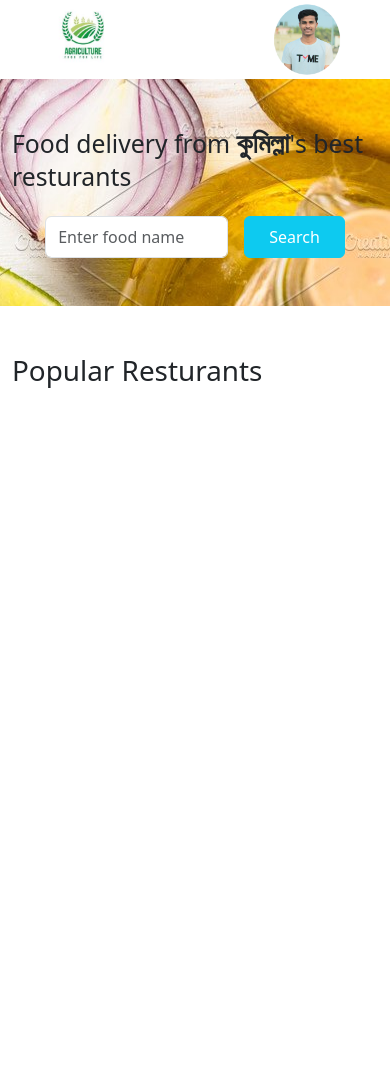
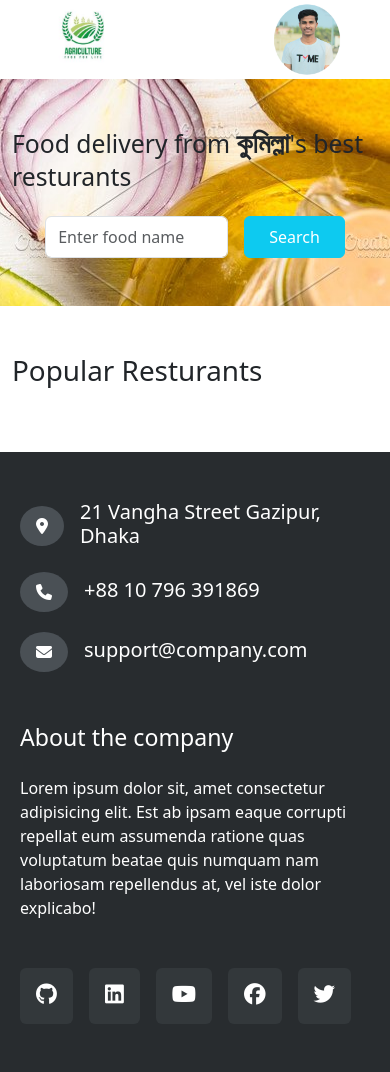
Before and after one commit to masumbillah99/js-api-json-projects, a plain HTML site: page Meal Db project/index.html in a window 390 px wide. Before the commit the page ends 844 px from the top, so only its background shows below. Drawn offline with nearby package versions, Linux system fonts and the light colour scheme; no server answers; a web font is replaced by a local one.

Commit message:
add footer & responsive it, add some social links

```diff
--- a/Meal Db project/index.html
+++ b/Meal Db project/index.html
@@ -40,24 +40,74 @@
     </header>
 
     <main>
+        <!-- food item section -->
         <section class="container my-5">
             <h1>Popular Resturants</h1>
             <div id="meal-container" class="row row-cols-1 row-cols-md-2 row-cols-lg-4 g-4 my-3">
-
-                <!-- <div class="col">
-                    <div class="card">
-                        <img src="..." class="card-img-top" alt="...">
-                        <div class="card-body">
-                            <h5 class="card-title">Card title</h5>
-                            <p class="card-text">This is a longer card with supporting text below as a natural lead-in
-                                to additional content. This content is a little bit longer.</p>
-                        </div>
-                    </div>
-                </div> -->
-
             </div>
         </section>
+
+        <section>
+
+        </section>
     </main>
+
+    <!-- footer -->
+    <footer class="text-white py-5">
+        <section class="container">
+            <div class="row justify-content-between align-items-center px-2 px-lg-0">
+                <div class="col-sm-12 col-md-6">
+                    <div class="d-flex align-items-center gap-3 mb-3">
+                        <span class="bg-secondary bg-opacity-50 mb-1 px-3 py-2 rounded-circle">
+                            <i class="fa-solid fa-location-dot text-white"></i>
+                        </span>
+                        <h5>21 Vangha Street Gazipur, Dhaka</h5>
+                    </div>
+                    <div class="d-flex align-items-center gap-3 mb-3">
+                        <span class="bg-secondary bg-opacity-50 mb-1 px-3 py-2 rounded-circle">
+                            <i class="fa-solid fa-phone text-white"></i>
+                        </span>
+                        <h5>+88 10 796 391869</h5>
+                    </div>
+                    <div class="d-flex align-items-center gap-3">
+                        <span class="bg-secondary bg-opacity-50 mb-1 px-3 py-2 rounded-circle">
+                            <i class="fa-solid fa-envelope text-white"></i>
+                        </span>
+                        <h5>support@company.com</h5>
+                    </div>
+                </div>
+
+                <div class="col-sm-12 col-md-6 pt-5 pt-lg-0">
+                    <h3 class="mb-4">About the company</h3>
+                    <p>
+                        Lorem ipsum dolor sit, amet consectetur adipisicing elit. Est ab ipsam eaque corrupti repellat
+                        eum
+                        assumenda ratione quas voluptatum beatae quis numquam nam laboriosam repellendus at, vel iste
+                        dolor
+                        explicabo!
+                    </p>
+                    <!-- social links -->
+                    <div class="d-flex gap-3 mt-5">
+                        <a href="https://github.com/masumbillah99" target="_blank" class="text-decoration-none text-white p-3 rounded cursor link-animation">
+                            <i class="fa-brands fa-github fs-4"></i>
+                        </a>
+                        <a href="https://www.linkedin.com/in/masumbillah99/" target="_blank" class="text-decoration-none text-white p-3 rounded cursor link-animation">
+                            <i class="fa-brands fa-linkedin fs-4"></i>
+                        </a>
+                        <a href="https://www.youtube.com/@awebtutor9986" target="_blank" class="text-decoration-none text-white p-3 rounded cursor link-animation">
+                            <i class="fa-brands fa-youtube fs-4"></i>
+                        </a>
+                        <a href="https://www.facebook.com/profile.php?id=100036766350727" target="_blank" class="text-decoration-none text-white p-3 rounded cursor link-animation">
+                            <i class="fa-brands fa-facebook fs-4"></i>
+                        </a>
+                        <a href="https://www.twitter.com/masumbillah99" class="text-decoration-none text-white p-3 rounded cursor link-animation">
+                            <i class="fa-brands fa-twitter fs-4"></i>
+                        </a>
+                    </div>
+                </div>
+            </div>
+        </section>
+    </footer>
 
     <script src="./mealdb.js"></script>
     <script src="https://cdn.jsdelivr.net/npm/bootstrap@5.3.0-alpha1/dist/js/bootstrap.bundle.min.js"
--- a/Meal Db project/mealdb.js
+++ b/Meal Db project/mealdb.js
@@ -10,7 +10,7 @@ const displayMeal = (meals) => {
     const mealContainer = document.getElementById('meal-container');
     mealContainer.innerHTML = '';
     meals.forEach((meal) => {
-        console.log(meal);
+        // console.log(meal);
         const mealDiv = document.createElement('div');
         mealDiv.classList.add('col');
         mealDiv.innerHTML = `
@@ -36,14 +36,4 @@ const searchMeals = () => {
 }
 
 
-
-
-
-
-
-
-
-
-
-
-loadMeal('fish');
+loadMeal('pasta');
--- a/Meal Db project/style.css
+++ b/Meal Db project/style.css
@@ -37,6 +37,7 @@ body {
     background-position: right;
 }
 
+
 /* header style end */
 .img-animation {
     transform: scale(1);
@@ -47,3 +48,18 @@ body {
 .img-animation:hover {
     transform: scale(1.1);
 }
+
+
+/* footer */
+footer {
+    background-color: #282C2F;
+}
+
+.link-animation {
+    background-color: #33383B;
+    transition: 0.3s ease-in-out;
+}
+
+.link-animation:hover {
+    background-color: rgb(11, 101, 11)
+}
```
